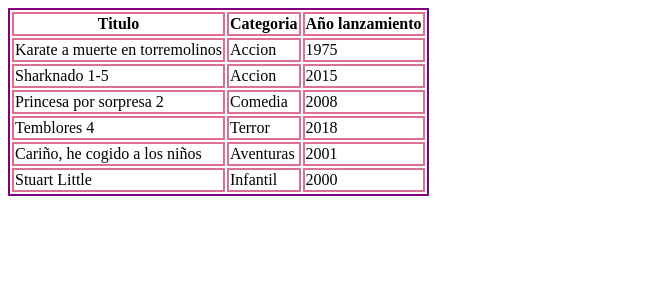
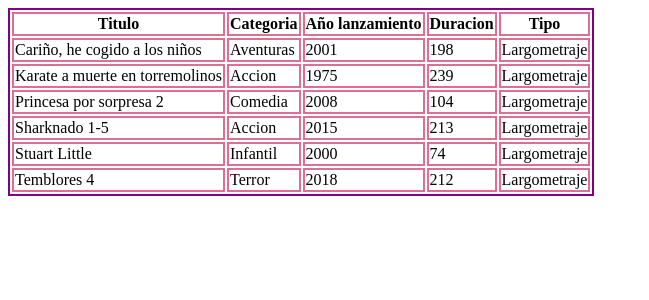
Before and after one commit to fruitniiga/desarrollo-web-servidor-2024, a PHP site: page /peliculas.php in a window 1280 px wide. Shown: the top 300 px of the page, without its empty margins (0-649 px from the left). Run offline with PHP 8.4, Linux system fonts and the light colour scheme.

Commit message:
Hecho el ejercicio de las peliculas

```diff
--- a/03_arrays/peliculas.php
+++ b/03_arrays/peliculas.php
@@ -36,6 +36,14 @@
          *      3.Por el titulo(todo alaveticamente, y el año del mas reciente al mas antiguo)
          *
         */
+
+        $_categoria = array_column($peliculas, 0);
+        $_año = array_column($peliculas, 1);
+        $_titulo = array_column($peliculas, 2);
+        array_multisort($_categoria, SORT_ASC,
+                        $_año, SORT_ASC,
+                        $_titulo, SORT_ASC,
+                        $peliculas);
     ?>
         <table>
         <thead>
@@ -43,16 +51,23 @@
                 <th>Titulo</th>
                 <th>Categoria</th>
                 <th>Año lanzamiento</th>
+                <th>Duracion</th>
+                <th>Tipo</th>
             </tr>
         </thead>
         <tbody>
             <?php
+                $duracion = 0;
                 foreach ($peliculas as $pelicula) {
+                    $duracion = rand(30, 240);
                     list($titulo, $categoria, $año) = $pelicula;//desconpongo un array n varias variables.
                     echo "<tr>";
                     echo "<td>$titulo</td>";
                     echo "<td>$categoria</td>";
                     echo "<td>$año</td>";
+                    echo "<td>$duracion</td>";
+                    if ($duracion >= 60) echo "<td>Largometraje</td>";
+                    else echo "<td>Cortometraje</td>";
                     echo "</tr>";
                 }
             ?>
```
